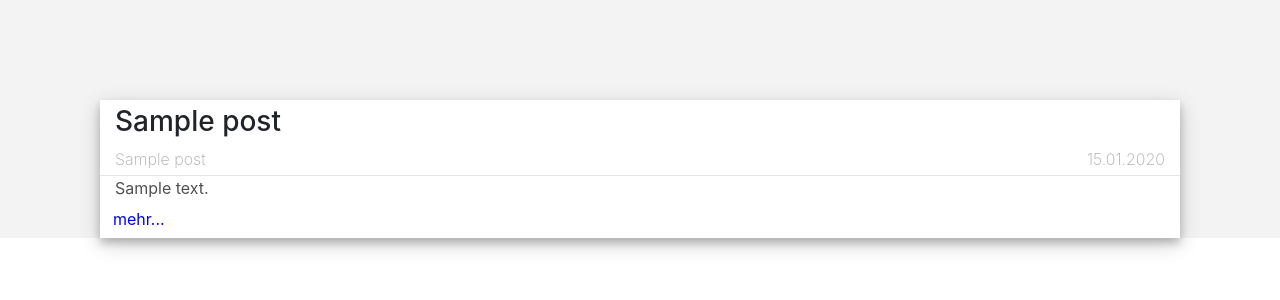
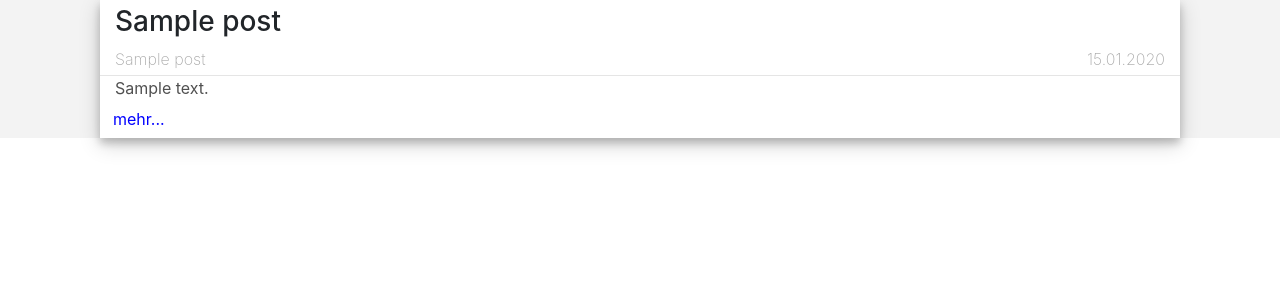
Before and after one commit to Bennik2000/SWE-19in, a Python web app: template Source/Backend/vereinswebseite/templates/all_blog_posts.jinja2 in a window 1280 px wide. Shown: the top 300 px of the page. Run offline with Jinja, Linux system fonts and the light colour scheme; the template is opened without the code that fills it: most values are stand-ins (such as "Sample title", 1, 10 or a date in 2020); some libraries are stand-ins or nearby versions.

Commit message:
deleted spacing before posts

```diff
--- a/Source/Backend/vereinswebseite/static/style/all_blog_posts.css
+++ b/Source/Backend/vereinswebseite/static/style/all_blog_posts.css
@@ -19,9 +19,7 @@ html, body,#background{
     background-color: #f3f3f3;
 
 }
-#before{
-    padding-top: 100px;
-}
+
 #post_list{
     padding-bottom: 100px;
 }
```
